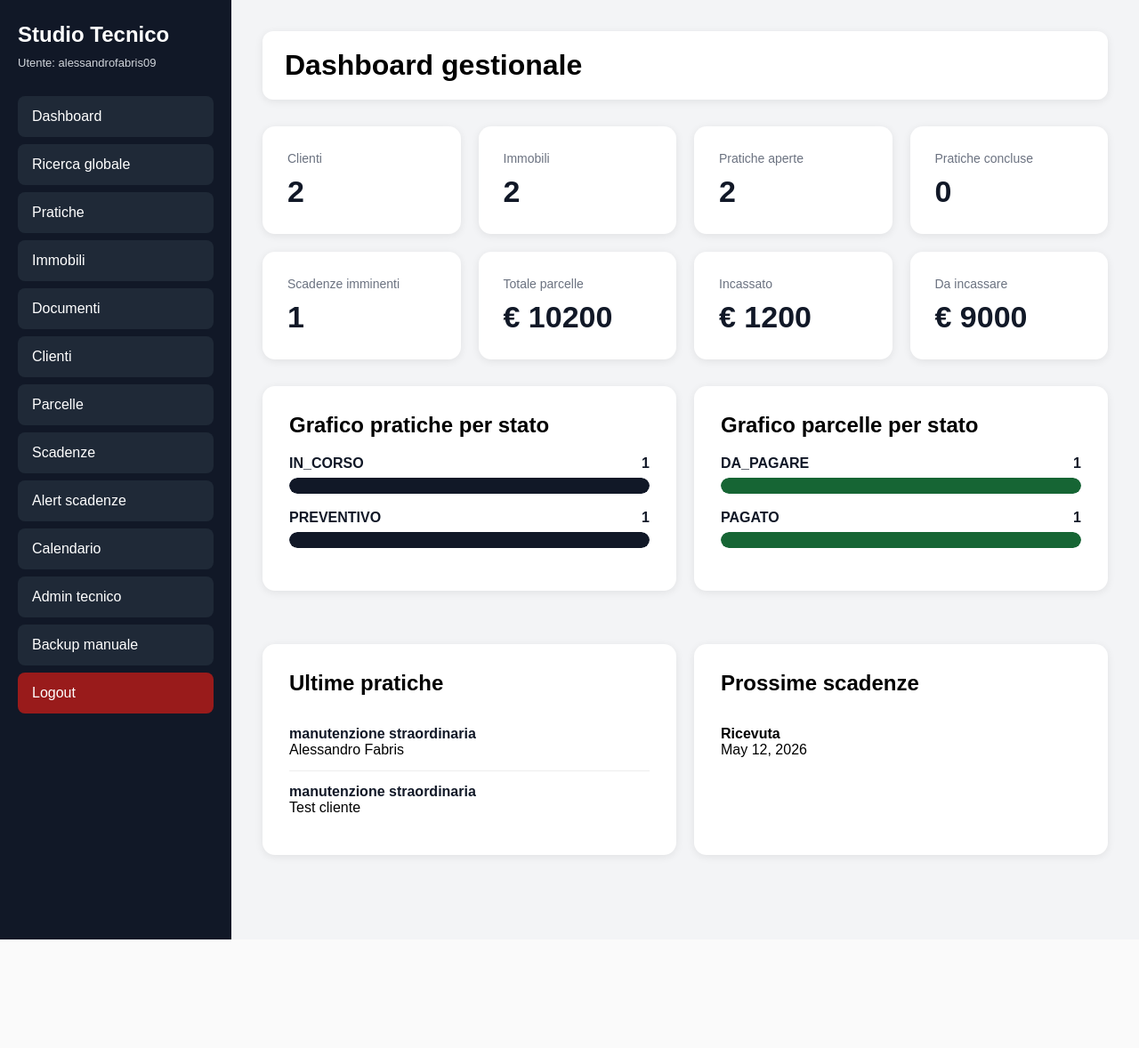
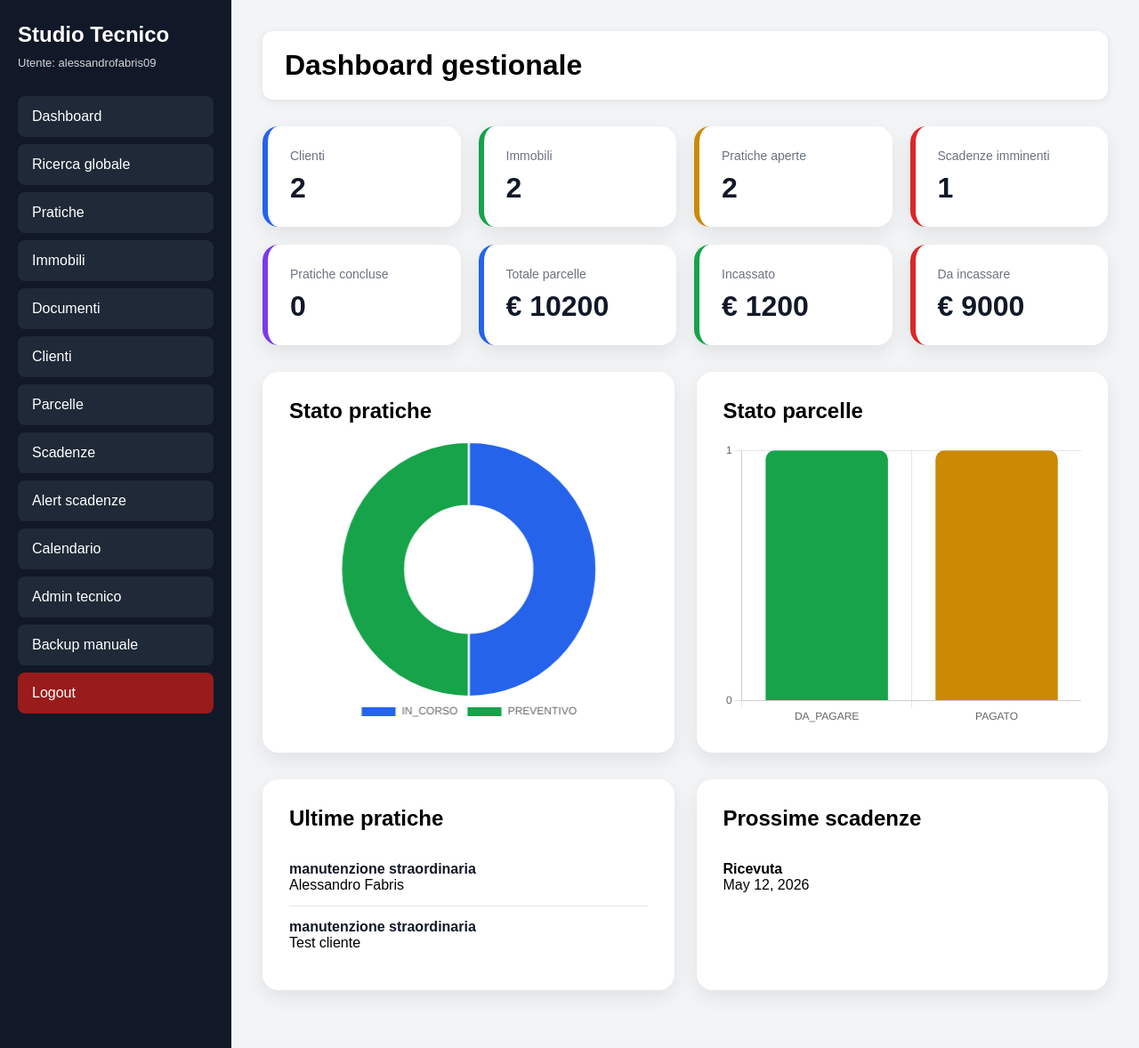
Before and after one commit to alessandrofabris09/gestionale-studio, a Django app: page / in a window 1280 px wide. Shown: the whole page at 89% size. Before the commit the page ends 1056 px from the top, so only its background shows below. Run offline with Django 5.2, Linux system fonts and the light colour scheme; a user stored in the database is signed in; data comes from the database, SQL or seed files in the repository; both versions use the stored data as it was after the commit.

Commit message:
Dashboard con grafici colorati

```diff
--- a/dashboard/templates/dashboard/home.html
+++ b/dashboard/templates/dashboard/home.html
@@ -10,8 +10,9 @@ Dashboard gestionale
 
 {% block content %}
 
+<script src="https://cdn.jsdelivr.net/npm/chart.js"></script>
+
 <style>
-
     .cards{
         display:grid;
         grid-template-columns:repeat(4,1fr);
@@ -21,10 +22,16 @@ Dashboard gestionale
 
     .card{
         background:white;
-        padding:28px;
-        border-radius:14px;
-        box-shadow:0 2px 10px rgba(0,0,0,0.08);
+        padding:25px;
+        border-radius:18px;
+        box-shadow:0 8px 22px rgba(0,0,0,0.08);
+        border-left:6px solid #2563eb;
     }
+
+    .card.green{border-left-color:#16a34a;}
+    .card.yellow{border-left-color:#ca8a04;}
+    .card.red{border-left-color:#dc2626;}
+    .card.purple{border-left-color:#7c3aed;}
 
     .card-title{
         color:#6b7280;
@@ -33,7 +40,7 @@ Dashboard gestionale
     }
 
     .number{
-        font-size:34px;
+        font-size:32px;
         font-weight:bold;
         color:#111827;
     }
@@ -41,16 +48,15 @@ Dashboard gestionale
     .grid-2{
         display:grid;
         grid-template-columns:1fr 1fr;
-        gap:20px;
+        gap:25px;
         margin-bottom:30px;
     }
 
     .section{
         background:white;
         padding:30px;
-        border-radius:14px;
-        box-shadow:0 2px 10px rgba(0,0,0,0.08);
-        margin-bottom:30px;
+        border-radius:18px;
+        box-shadow:0 8px 22px rgba(0,0,0,0.08);
     }
 
     .section h2{
@@ -59,7 +65,7 @@ Dashboard gestionale
 
     .item{
         padding:14px 0;
-        border-bottom:1px solid #eee;
+        border-bottom:1px solid #e5e7eb;
     }
 
     .item:last-child{
@@ -72,58 +78,18 @@ Dashboard gestionale
         font-weight:bold;
     }
 
-    .bar-row{
-        margin-bottom:18px;
-    }
-
-    .bar-label{
-        display:flex;
-        justify-content:space-between;
-        font-weight:bold;
-        margin-bottom:7px;
-        color:#111827;
-    }
-
-    .bar-bg{
-        width:100%;
-        height:18px;
-        background:#e5e7eb;
-        border-radius:999px;
-        overflow:hidden;
-    }
-
-    .bar-fill{
-        height:18px;
-        background:#111827;
-        border-radius:999px;
-    }
-
-    .bar-fill-money{
-        height:18px;
-        background:#166534;
-        border-radius:999px;
+    .chart-box{
+        height:320px;
     }
 
     @media(max-width:1200px){
-
-        .cards{
-            grid-template-columns:repeat(2,1fr);
-        }
-
-        .grid-2{
-            grid-template-columns:1fr;
-        }
-
+        .cards{grid-template-columns:repeat(2,1fr);}
+        .grid-2{grid-template-columns:1fr;}
     }
 
     @media(max-width:700px){
-
-        .cards{
-            grid-template-columns:1fr;
-        }
-
+        .cards{grid-template-columns:1fr;}
     }
-
 </style>
 
 <div class="cards">
@@ -133,24 +99,24 @@ Dashboard gestionale
         <div class="number">{{ tot_clienti }}</div>
     </div>
 
-    <div class="card">
+    <div class="card green">
         <div class="card-title">Immobili</div>
         <div class="number">{{ tot_immobili }}</div>
     </div>
 
-    <div class="card">
+    <div class="card yellow">
         <div class="card-title">Pratiche aperte</div>
         <div class="number">{{ pratiche_aperte }}</div>
     </div>
 
-    <div class="card">
+    <div class="card red">
+        <div class="card-title">Scadenze imminenti</div>
+        <div class="number">{{ scadenze_imminenti }}</div>
+    </div>
+
+    <div class="card purple">
         <div class="card-title">Pratiche concluse</div>
         <div class="number">{{ pratiche_chiuse }}</div>
-    </div>
-
-    <div class="card">
-        <div class="card-title">Scadenze imminenti</div>
-        <div class="number">{{ scadenze_imminenti }}</div>
     </div>
 
     <div class="card">
@@ -158,12 +124,12 @@ Dashboard gestionale
         <div class="number">€ {{ totale_parcelle }}</div>
     </div>
 
-    <div class="card">
+    <div class="card green">
         <div class="card-title">Incassato</div>
         <div class="number">€ {{ totale_incassato }}</div>
     </div>
 
-    <div class="card">
+    <div class="card red">
         <div class="card-title">Da incassare</div>
         <div class="number">€ {{ totale_da_incassare }}</div>
     </div>
@@ -173,63 +139,17 @@ Dashboard gestionale
 <div class="grid-2">
 
     <div class="section">
-
-        <h2>Grafico pratiche per stato</h2>
-
-        {% for item in pratiche_per_stato %}
-
-            <div class="bar-row">
-
-                <div class="bar-label">
-                    <span>{{ item.stato }}</span>
-                    <span>{{ item.totale }}</span>
-                </div>
-
-                <div class="bar-bg">
-                    <div
-                        class="bar-fill"
-                        style="width: calc({{ item.totale }} / {{ max_pratiche_stato }} * 100%);"
-                    ></div>
-                </div>
-
-            </div>
-
-        {% empty %}
-
-            <p>Nessuna pratica presente.</p>
-
-        {% endfor %}
-
+        <h2>Stato pratiche</h2>
+        <div class="chart-box">
+            <canvas id="graficoPratiche"></canvas>
+        </div>
     </div>
 
     <div class="section">
-
-        <h2>Grafico parcelle per stato</h2>
-
-        {% for item in parcelle_per_stato %}
-
-            <div class="bar-row">
-
-                <div class="bar-label">
-                    <span>{{ item.stato }}</span>
-                    <span>{{ item.totale }}</span>
-                </div>
-
-                <div class="bar-bg">
-                    <div
-                        class="bar-fill-money"
-                        style="width: calc({{ item.totale }} / {{ max_parcelle_stato }} * 100%);"
-                    ></div>
-                </div>
-
-            </div>
-
-        {% empty %}
-
-            <p>Nessuna parcella presente.</p>
-
-        {% endfor %}
-
+        <h2>Stato parcelle</h2>
+        <div class="chart-box">
+            <canvas id="graficoParcelle"></canvas>
+        </div>
     </div>
 
 </div>
@@ -237,55 +157,112 @@ Dashboard gestionale
 <div class="grid-2">
 
     <div class="section">
-
         <h2>Ultime pratiche</h2>
 
         {% for pratica in ultime_pratiche %}
-
             <div class="item">
-
                 <a href="/pratiche/{{ pratica.id }}/">
                     {{ pratica.oggetto }}
                 </a>
-
                 <br>
-
                 {{ pratica.cliente }}
-
             </div>
-
         {% empty %}
-
             <p>Nessuna pratica presente.</p>
-
         {% endfor %}
-
     </div>
 
     <div class="section">
-
         <h2>Prossime scadenze</h2>
 
         {% for scadenza in ultime_scadenze %}
-
             <div class="item">
-
                 <strong>{{ scadenza.titolo }}</strong>
-
                 <br>
-
                 {{ scadenza.data_scadenza }}
-
             </div>
-
         {% empty %}
-
             <p>Nessuna scadenza presente.</p>
-
         {% endfor %}
-
     </div>
 
 </div>
 
+{{ labels_pratiche|json_script:"labels-pratiche" }}
+{{ dati_pratiche|json_script:"dati-pratiche" }}
+{{ labels_parcelle|json_script:"labels-parcelle" }}
+{{ dati_parcelle|json_script:"dati-parcelle" }}
+
+<script>
+    const labelsPratiche = JSON.parse(document.getElementById('labels-pratiche').textContent);
+    const datiPratiche = JSON.parse(document.getElementById('dati-pratiche').textContent);
+
+    const labelsParcelle = JSON.parse(document.getElementById('labels-parcelle').textContent);
+    const datiParcelle = JSON.parse(document.getElementById('dati-parcelle').textContent);
+
+    new Chart(document.getElementById('graficoPratiche'), {
+        type: 'doughnut',
+        data: {
+            labels: labelsPratiche,
+            datasets: [{
+                data: datiPratiche,
+                backgroundColor: [
+                    '#2563eb',
+                    '#16a34a',
+                    '#ca8a04',
+                    '#dc2626',
+                    '#7c3aed',
+                    '#0891b2'
+                ],
+                borderWidth: 2
+            }]
+        },
+        options: {
+            responsive: true,
+            maintainAspectRatio: false,
+            plugins: {
+                legend: {
+                    position: 'bottom'
+                }
+            }
+        }
+    });
+
+    new Chart(document.getElementById('graficoParcelle'), {
+        type: 'bar',
+        data: {
+            labels: labelsParcelle,
+            datasets: [{
+                label: 'Parcelle',
+                data: datiParcelle,
+                backgroundColor: [
+                    '#16a34a',
+                    '#ca8a04',
+                    '#dc2626',
+                    '#2563eb',
+                    '#7c3aed'
+                ],
+                borderRadius: 10
+            }]
+        },
+        options: {
+            responsive: true,
+            maintainAspectRatio: false,
+            plugins: {
+                legend: {
+                    display:false
+                }
+            },
+            scales: {
+                y: {
+                    beginAtZero:true,
+                    ticks: {
+                        precision:0
+                    }
+                }
+            }
+        }
+    });
+</script>
+
 {% endblock %}
--- a/dashboard/views.py
+++ b/dashboard/views.py
@@ -1,19 +1,12 @@
 import shutil
 
 from pathlib import Path
-
 from datetime import datetime, timedelta
 
 from django.conf import settings
-from django.shortcuts import render
-from django.shortcuts import redirect
-from django.shortcuts import get_object_or_404
-
-from django.db.models import Q
-from django.db.models import Sum
-from django.db.models import Count
-
 from django.contrib.auth.decorators import login_required
+from django.db.models import Q, Sum, Count
+from django.shortcuts import render, redirect
 from django.utils.timezone import now
 
 from clienti.models import Cliente
@@ -22,8 +15,6 @@ from pratiche.models import Pratica
 from scadenze.models import Scadenza
 from documenti.models import Documento
 from parcelle.models import Parcella
-
-from accounts.decorators import group_required
 
 
 @login_required
@@ -58,31 +49,33 @@ def home(request):
         'data_scadenza'
     )[:5]
 
-    pratiche_per_stato = Pratica.objects.values(
-        'stato'
-    ).annotate(
-        totale=Count('id')
-    ).order_by('stato')
+    pratiche_per_stato = list(
+        Pratica.objects.values('stato')
+        .annotate(totale=Count('id'))
+        .order_by('stato')
+    )
 
-    parcelle_per_stato = Parcella.objects.values(
-        'stato'
-    ).annotate(
-        totale=Count('id')
-    ).order_by('stato')
+    parcelle_per_stato = list(
+        Parcella.objects.values('stato')
+        .annotate(totale=Count('id'))
+        .order_by('stato')
+    )
 
-    max_pratiche_stato = 1
+    labels_pratiche = [
+        item['stato'] for item in pratiche_per_stato
+    ]
 
-    for item in pratiche_per_stato:
+    dati_pratiche = [
+        item['totale'] for item in pratiche_per_stato
+    ]
 
-        if item['totale'] > max_pratiche_stato:
-            max_pratiche_stato = item['totale']
+    labels_parcelle = [
+        item['stato'] for item in parcelle_per_stato
+    ]
 
-    max_parcelle_stato = 1
-
-    for item in parcelle_per_stato:
-
-        if item['totale'] > max_parcelle_stato:
-            max_parcelle_stato = item['totale']
+    dati_parcelle = [
+        item['totale'] for item in parcelle_per_stato
+    ]
 
     context = {
         'tot_clienti': Cliente.objects.count(),
@@ -101,11 +94,11 @@ def home(request):
         'ultime_pratiche': ultime_pratiche,
         'ultime_scadenze': ultime_scadenze,
 
-        'pratiche_per_stato': pratiche_per_stato,
-        'parcelle_per_stato': parcelle_per_stato,
+        'labels_pratiche': labels_pratiche,
+        'dati_pratiche': dati_pratiche,
 
-        'max_pratiche_stato': max_pratiche_stato,
-        'max_parcelle_stato': max_parcelle_stato,
+        'labels_parcelle': labels_parcelle,
+        'dati_parcelle': dati_parcelle,
     }
 
     return render(
@@ -193,7 +186,10 @@ def backup_manuale(request):
         '%Y-%m-%d_%H-%M-%S'
     )
 
-    backup_folder = backup_dir / f'backup_manuale_{timestamp}'
+    backup_folder = (
+        backup_dir /
+        f'backup_manuale_{timestamp}'
+    )
 
     backup_folder.mkdir(
         parents=True,
@@ -201,6 +197,7 @@ def backup_manuale(request):
     )
 
     if db_file.exists():
+
         shutil.copy2(
             db_file,
             backup_folder / 'db.sqlite3'
```
Also changed, not shown: gestionale/settings.py (+8 -12 lines), backup/backup_2026-05-11_08-45-38/db.sqlite3 (added), 2 other files.
